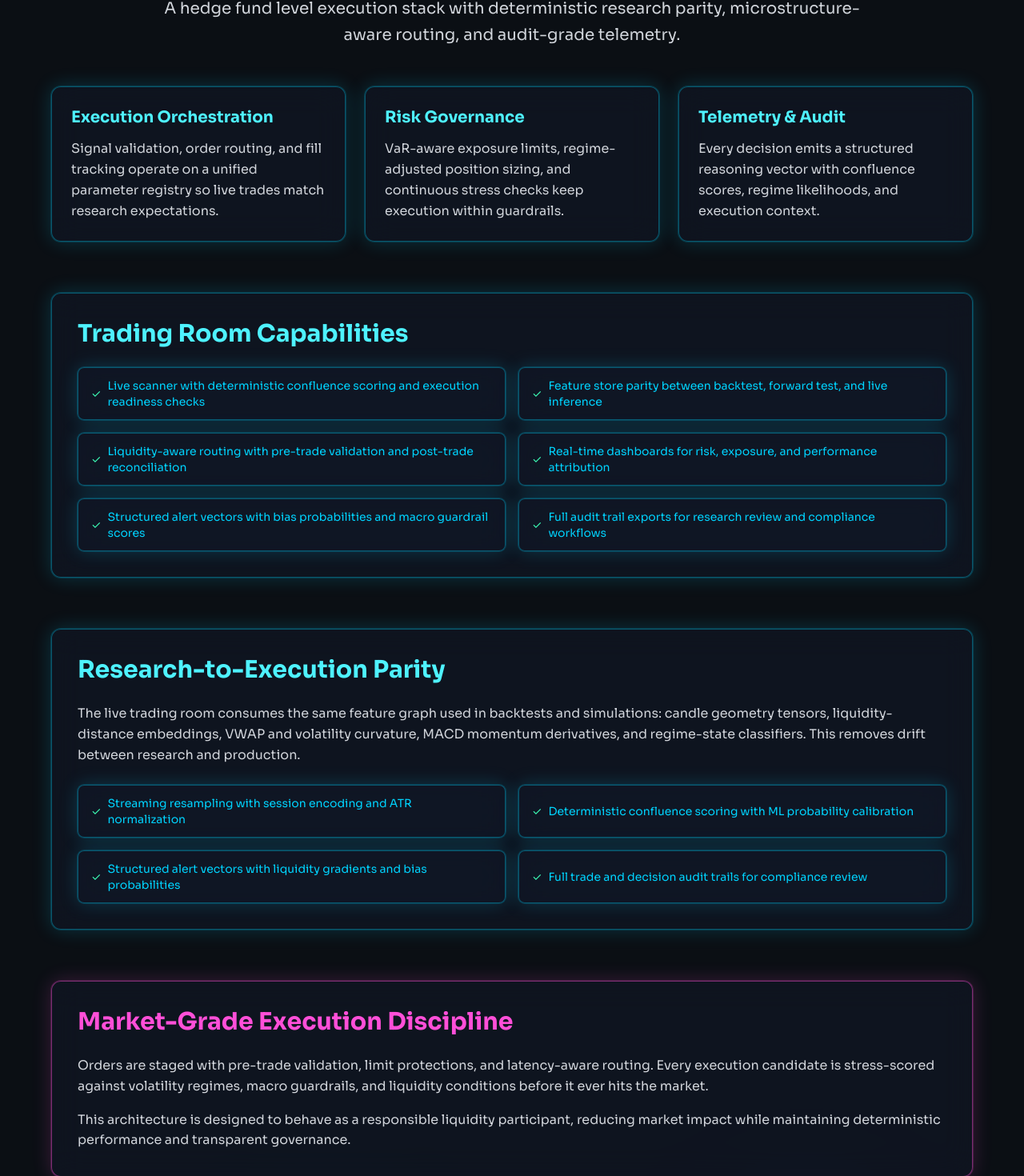
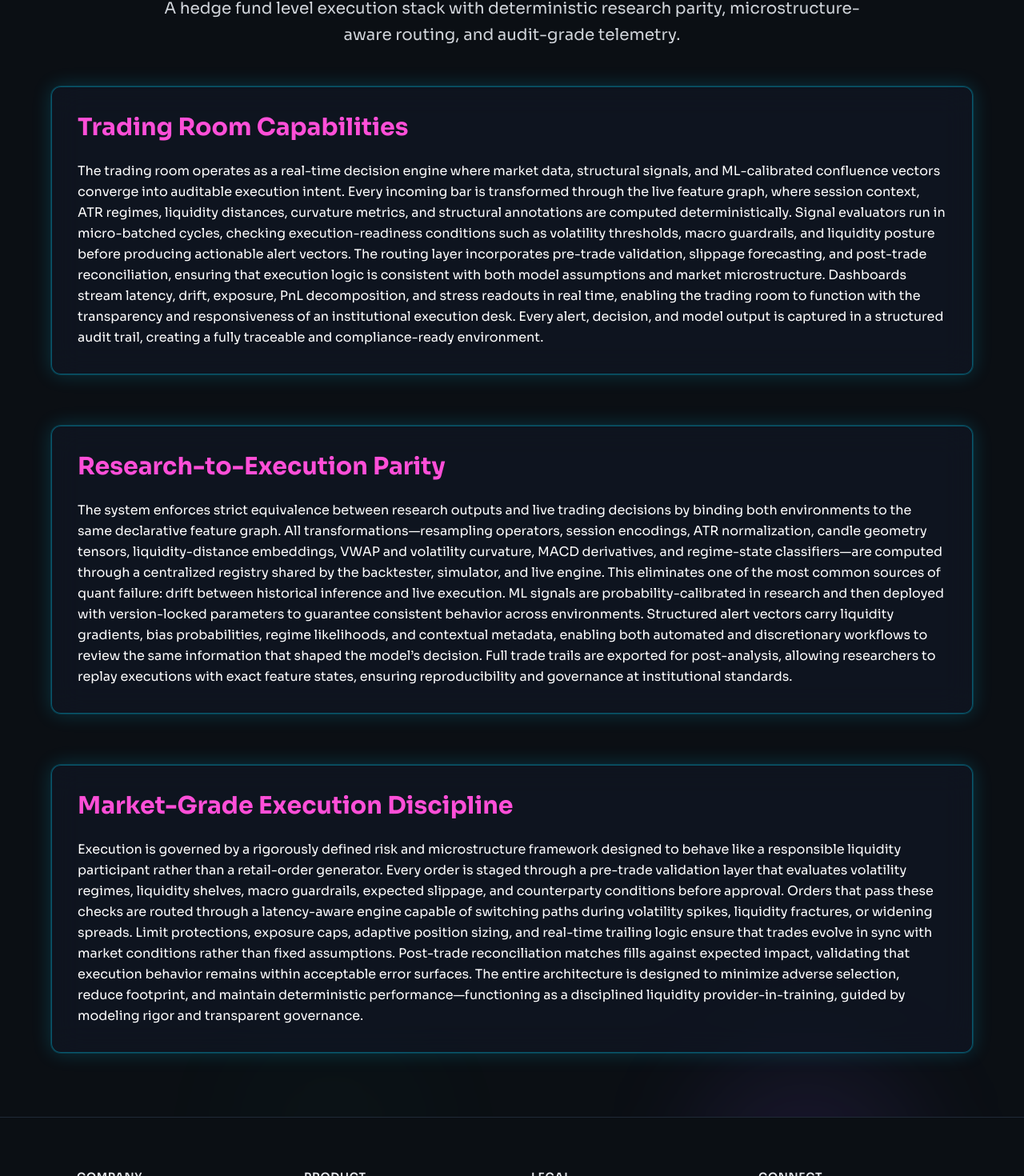
Before and after one commit to nneupane1/quant_website, a Next.js app: page /engine in a window 1280 px wide. Shown: the part 817-2287 px from the top of the page at 80% size. Built offline with nearby package versions, Linux system fonts and the light colour scheme.

Commit message:
Rewrite Live Trading sections

```diff
--- a/app/engine/page.jsx
+++ b/app/engine/page.jsx
@@ -37,86 +37,25 @@ export default function Engine() {
             </p>
           </div>
 
-          <section className="grid grid-cols-1 md:grid-cols-3 gap-6 mb-16">
-            {[
-              {
-                title: 'Execution Orchestration',
-                description:
-                  'Signal validation, order routing, and fill tracking operate on a unified parameter registry so live trades match research expectations.',
-              },
-              {
-                title: 'Risk Governance',
-                description:
-                  'VaR-aware exposure limits, regime-adjusted position sizing, and continuous stress checks keep execution within guardrails.',
-              },
-              {
-                title: 'Telemetry & Audit',
-                description:
-                  'Every decision emits a structured reasoning vector with confluence scores, regime likelihoods, and execution context.',
-              },
-            ].map((item, i) => (
-              <div key={i} className="glass neon-border rounded-xl p-6">
-                <h3 className="text-xl font-bold mb-3 text-neon-cyan">{item.title}</h3>
-                <p className="text-gray-300 leading-relaxed">{item.description}</p>
-              </div>
-            ))}
+          <section className="glass neon-border rounded-xl p-8 mb-16">
+            <h2 className="text-3xl font-bold mb-6 text-neon-pink">Trading Room Capabilities</h2>
+            <p className="text-white leading-relaxed">
+              The trading room operates as a real-time decision engine where market data, structural signals, and ML-calibrated confluence vectors converge into auditable execution intent. Every incoming bar is transformed through the live feature graph, where session context, ATR regimes, liquidity distances, curvature metrics, and structural annotations are computed deterministically. Signal evaluators run in micro-batched cycles, checking execution-readiness conditions such as volatility thresholds, macro guardrails, and liquidity posture before producing actionable alert vectors. The routing layer incorporates pre-trade validation, slippage forecasting, and post-trade reconciliation, ensuring that execution logic is consistent with both model assumptions and market microstructure. Dashboards stream latency, drift, exposure, PnL decomposition, and stress readouts in real time, enabling the trading room to function with the transparency and responsiveness of an institutional execution desk. Every alert, decision, and model output is captured in a structured audit trail, creating a fully traceable and compliance-ready environment.
+            </p>
           </section>
 
           <section className="glass neon-border rounded-xl p-8 mb-16">
-            <h2 className="text-3xl font-bold mb-6 text-neon-cyan">Trading Room Capabilities</h2>
-            <div className="grid grid-cols-1 md:grid-cols-2 gap-4">
-              {[
-                'Live scanner with deterministic confluence scoring and execution readiness checks',
-                'Feature store parity between backtest, forward test, and live inference',
-                'Liquidity-aware routing with pre-trade validation and post-trade reconciliation',
-                'Real-time dashboards for risk, exposure, and performance attribution',
-                'Structured alert vectors with bias probabilities and macro guardrail scores',
-                'Full audit trail exports for research review and compliance workflows',
-              ].map((item, i) => (
-                <div key={i} className="px-4 py-3 glass neon-border rounded-lg text-sm text-neon-blue flex items-center gap-2">
-                  <span className="text-neon-green">✓</span>
-                  {item}
-                </div>
-              ))}
-            </div>
+            <h2 className="text-3xl font-bold mb-6 text-neon-pink">Research-to-Execution Parity</h2>
+            <p className="text-white leading-relaxed">
+              The system enforces strict equivalence between research outputs and live trading decisions by binding both environments to the same declarative feature graph. All transformations—resampling operators, session encodings, ATR normalization, candle geometry tensors, liquidity-distance embeddings, VWAP and volatility curvature, MACD derivatives, and regime-state classifiers—are computed through a centralized registry shared by the backtester, simulator, and live engine. This eliminates one of the most common sources of quant failure: drift between historical inference and live execution. ML signals are probability-calibrated in research and then deployed with version-locked parameters to guarantee consistent behavior across environments. Structured alert vectors carry liquidity gradients, bias probabilities, regime likelihoods, and contextual metadata, enabling both automated and discretionary workflows to review the same information that shaped the model’s decision. Full trade trails are exported for post-analysis, allowing researchers to replay executions with exact feature states, ensuring reproducibility and governance at institutional standards.
+            </p>
           </section>
 
-          <section className="glass neon-border rounded-xl p-8 mb-16">
-            <h2 className="text-3xl font-bold mb-6 text-neon-cyan">Research-to-Execution Parity</h2>
-            <p className="text-gray-300 leading-relaxed mb-6">
-              The live trading room consumes the same feature graph used in backtests and simulations:
-              candle geometry tensors, liquidity-distance embeddings, VWAP and volatility curvature,
-              MACD momentum derivatives, and regime-state classifiers. This removes drift between
-              research and production.
+          <section className="glass neon-border rounded-xl p-8">
+            <h2 className="text-3xl font-bold mb-6 text-neon-pink">Market-Grade Execution Discipline</h2>
+            <p className="text-white leading-relaxed">
+              Execution is governed by a rigorously defined risk and microstructure framework designed to behave like a responsible liquidity participant rather than a retail-order generator. Every order is staged through a pre-trade validation layer that evaluates volatility regimes, liquidity shelves, macro guardrails, expected slippage, and counterparty conditions before approval. Orders that pass these checks are routed through a latency-aware engine capable of switching paths during volatility spikes, liquidity fractures, or widening spreads. Limit protections, exposure caps, adaptive position sizing, and real-time trailing logic ensure that trades evolve in sync with market conditions rather than fixed assumptions. Post-trade reconciliation matches fills against expected impact, validating that execution behavior remains within acceptable error surfaces. The entire architecture is designed to minimize adverse selection, reduce footprint, and maintain deterministic performance—functioning as a disciplined liquidity provider-in-training, guided by modeling rigor and transparent governance.
             </p>
-            <div className="grid grid-cols-1 md:grid-cols-2 gap-4">
-              {[
-                'Streaming resampling with session encoding and ATR normalization',
-                'Deterministic confluence scoring with ML probability calibration',
-                'Structured alert vectors with liquidity gradients and bias probabilities',
-                'Full trade and decision audit trails for compliance review',
-              ].map((item, i) => (
-                <div key={i} className="px-4 py-3 glass neon-border rounded-lg text-sm text-neon-blue flex items-center gap-2">
-                  <span className="text-neon-green">✓</span>
-                  {item}
-                </div>
-              ))}
-            </div>
-          </section>
-
-          <section className="glass neon-border-pink rounded-xl p-8">
-            <h2 className="text-3xl font-bold mb-6 text-neon-pink">Market-Grade Execution Discipline</h2>
-            <div className="space-y-4 text-gray-300">
-              <p>
-                Orders are staged with pre-trade validation, limit protections, and latency-aware routing.
-                Every execution candidate is stress-scored against volatility regimes, macro guardrails,
-                and liquidity conditions before it ever hits the market.
-              </p>
-              <p>
-                This architecture is designed to behave as a responsible liquidity participant, reducing
-                market impact while maintaining deterministic performance and transparent governance.
-              </p>
-            </div>
           </section>
         </div>
       </section>
```
